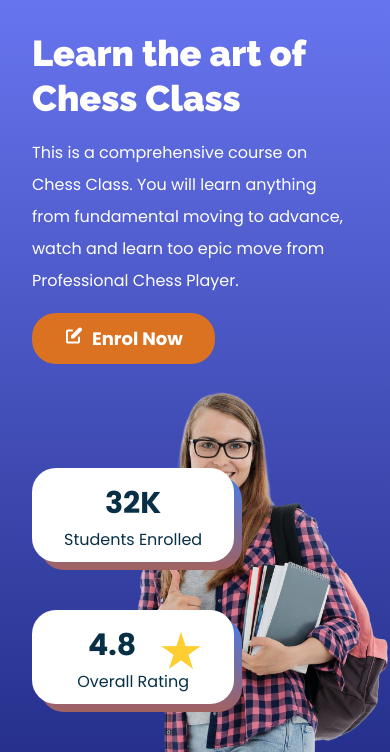
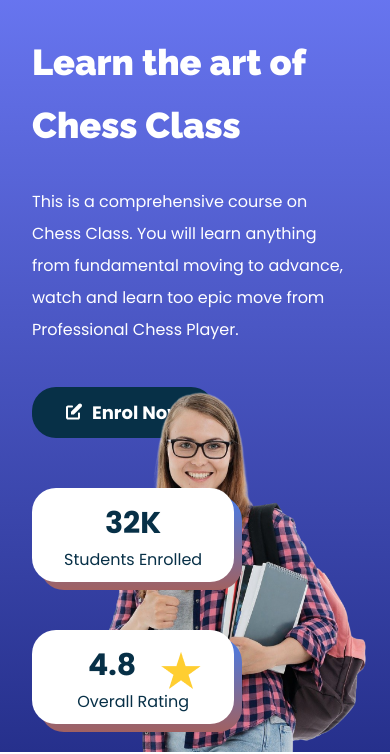
Before and after one commit to iXnh/figma-to-code, a plain HTML site: page class-chess/index.html in a window 390 px wide. Shown: the part 92-846 px from the top of the page. Drawn offline with Linux system fonts and the light colour scheme.

Commit message:
fix at any media query hero section

```diff
--- a/class-chess/style.css
+++ b/class-chess/style.css
@@ -41,19 +41,21 @@ body {
 }
 
 .btn.light {
-   background: var(--orange-color);
+   background: var(--dark-blue-color);
 }
 
 .btn.enrol-icon::before {
    content: url("images/enrol-icon.svg");
    position: absolute;
-   top: 50%;
+   top: 55%;
    left: 32px;
    transform: translateY(-50%);
 }
 
 .btn.enrol-icon {
    padding-left: 60px;
+   margin-top: 25px;
+
 }
 
 /* Header */
@@ -122,7 +124,7 @@ nav ul li a {
    font-family: "Raleway", sans-serif;
    font-weight: 900;
    font-size: 50px;
-   line-height: 125%;
+   line-height: 62.5px;
    color: #ffffff;
    margin-bottom: 0;
 }
@@ -131,12 +133,14 @@ nav ul li a {
    font-family: "Poppins", sans-serif;
    font-weight: normal;
    font-size: 16px;
-   line-height: 200%;
+   line-height: 32px;
    color: #ffffff;
+   padding-top: 14px;
 }
 
 .hero-section .left {
    width: 457px;
+   margin-bottom:250px ;
 }
 
 
@@ -145,8 +149,8 @@ nav ul li a {
 }
 
 .hero-section .right img {
-   padding-left: 85%;
-   height: 420px;
+   padding-left: 45%;
+   height: 600px;
    vertical-align: middle;
 }
 
@@ -155,8 +159,14 @@ nav ul li a {
 
 .achievement-card {
    position: absolute;
+   margin-top: 120px;
    min-width: 200px;
 }
+
+.achievement-card:last-child {
+   margin-top: 100px;
+}
+
 
 .achievement-cards .content {
    border-radius: 24px;
@@ -435,7 +445,6 @@ section p {
 .app-section {
    text-align: center;
    padding-top: 60px;
-   padding-bottom: 60px;
 }
 
 .app-section .app-buttons {
@@ -547,7 +556,7 @@ footer .copyright {
    margin-top: 36px;
 }
 
-nav.mobile-nav {
+nav.mobile-nav, .mobile-menu-container {
    display: none;
 }
 
@@ -598,15 +607,22 @@ nav.mobile-nav {
    .hero-section .right {
       position: absolute;
       bottom: 0;
+      margin-left: 100px;
    }
 
    .hero-section .right img {
       height: 500px;
+      padding-left: 0%;
    }
 
    .hero-section .achievement-card {
       position: relative;
       margin-bottom: 80px;
+      margin-top: -170px;
+   }
+
+   .hero-section .achievement-card:last-child {
+      margin-top: 5px;
    }
 
    .achievement-card.students-enrolled,
@@ -743,6 +759,14 @@ nav.mobile-nav {
          font-size: 16px;
       }
 
+      .hero-section .achievement-card {
+         margin-top: -270px;
+      }
+
+      .hero-section .achievement-card:last-child {
+         margin-top: 5px;
+      }
+
       .mobile-menu-container {
          position: fixed;
          height: 100vh;
@@ -822,10 +846,12 @@ nav.mobile-nav {
 
          .hero-section .right img {
             height: 370px;
+            padding-left: 40%;
          }
 
+
          .hero-section .right {
-           transform: translateX(-200px);
+           transform: translateX(-100px);
          }
 
          .achievement-card h3 {
@@ -834,6 +860,11 @@ nav.mobile-nav {
 
          .hero-section .achievement-card {
             margin-bottom: 48px;
+            margin-top: -200px;
+         }
+
+         .hero-section .achievement-card:last-child {
+            margin-top: 5px;
          }
 
          .hero-section .achievement-cards {
@@ -865,6 +896,7 @@ nav.mobile-nav {
          .classes-section .wrapper {
             padding: 0;
          }
+
 
          .classes-section .class-card img {
             height: 240px;
```
